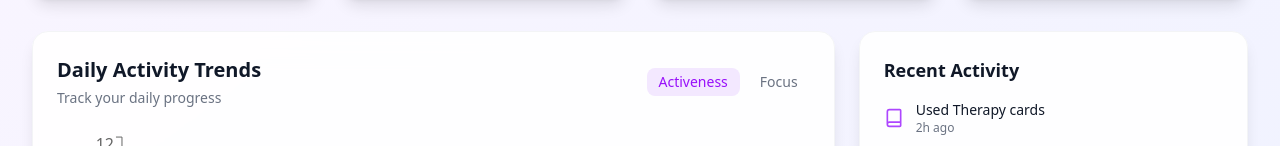
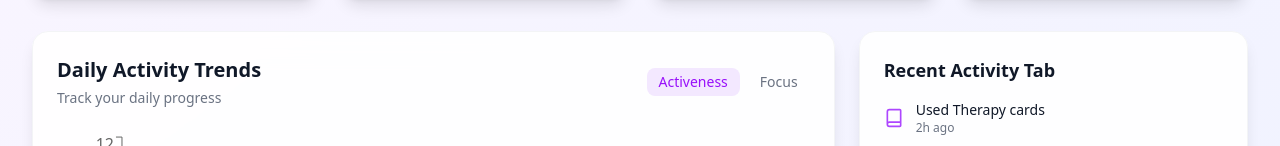
Before and after one commit to niranjanbaviskar/my-study-mate, a React (Vite) app: page / in a window 1280 px wide. Shown: the part 279-425 px from the top of the page. Built offline with nearby package versions, Linux system fonts and the light colour scheme.

Commit message:
add activity tab

```diff
--- a/src/pages/Dashboard.jsx
+++ b/src/pages/Dashboard.jsx
@@ -617,7 +617,7 @@
                             >
                                 {/* Activity Feed */}
                                 <CustomBox>
-                                    <h3 className="text-lg font-semibold mb-4">Recent Activity</h3>
+                                    <h3 className="text-lg font-semibold mb-4">Recent Activity Tab</h3>
                                     <div className="space-y-4">
                                         {[
                                             { icon: Book, text: "Used Therapy cards", time: "2h ago" },
```
